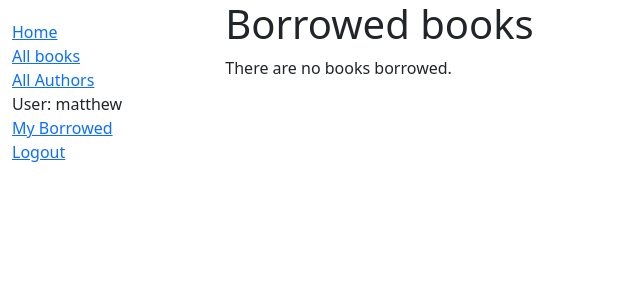
After one commit to MatthewTaylor9758/LocalLibrary, a Django app: page /catalog/mybooks/ in a window 1280 px wide. The commit adds this page. Shown: the top 300 px of the page, without its empty margins (0-640 px from the left). Run offline with Django 4.2, Linux system fonts and the light colour scheme; a user stored in the database is signed in; data comes from the database, SQL or seed files in the repository; both versions use the stored data as it was after the commit.

Commit message:
add permissions and sidebar borrowed books

```diff
--- a/locallibrary/catalog/models.py
+++ b/locallibrary/catalog/models.py
@@ -68,6 +68,7 @@ class BookInstance(models.Model):
 
     class Meta:
         ordering = ['due_back']
+        permissions = (("can_mark_returned", "Set book as returned"),)
 
     @property
     def is_overdue(self):
--- a/locallibrary/catalog/templates/base_generic.html
+++ b/locallibrary/catalog/templates/base_generic.html
@@ -26,6 +26,7 @@
               <li><a href="{% url 'authors' %}">All Authors</a></li>
               {% if user.is_authenticated %}
                 <li>User: {{ user.get_username }}</li>
+                <li><a href="{% url 'my-borrowed' %}">My Borrowed</a></li>
                 <li><a href="{% url 'logout' %}?next={{ request.path }}">Logout</a></li>
               {% else %}
                 <li><a href="{% url 'login' %}?next={{ request.path }}">Login</a></li>
--- /dev/null
+++ b/locallibrary/catalog/templates/catalog/bookinstance_list_borrowed_user.html
@@ -0,0 +1,19 @@
+{% extends "base_generic.html" %}
+
+{% block content %}
+    <h1>Borrowed books</h1>
+
+    {% if bookinstance_list %}
+    <ul>
+
+      {% for bookinst in bookinstance_list %}
+      <li class="{% if bookinst.is_overdue %}text-danger{% endif %}">
+        <a href="{% url 'book-detail' bookinst.book.pk %}">{{ bookinst.book.title }}</a> ({{ bookinst.due_back }})
+      </li>
+      {% endfor %}
+    </ul>
+
+    {% else %}
+      <p>There are no books borrowed.</p>
+    {% endif %}
+{% endblock %}
--- a/locallibrary/catalog/urls.py
+++ b/locallibrary/catalog/urls.py
@@ -6,7 +6,8 @@ urlpatterns = [
     path('books/', views.BookListView.as_view(), name='books'),
     path('book/<int:pk>', views.BookDetailView.as_view(), name='book-detail'),
     path('authors', views.AuthorListView.as_view(), name='authors'),
-    path('author/<int:pk>', views.AuthorDetailView.as_view(), name='author-detail')
+    path('author/<int:pk>', views.AuthorDetailView.as_view(), name='author-detail'),
+    path('mybooks/', views.LoanedBooksByUserListView.as_view(), name='my-borrowed'),
 ]
 
 # For Django class-based views we access an appropriate view function by calling the
--- a/locallibrary/catalog/views.py
+++ b/locallibrary/catalog/views.py
@@ -1,6 +1,7 @@
 from django.shortcuts import render
 from .models import Book, Author, BookInstance, Genre, Language
 from django.views import generic
+from django.contrib.auth.mixins import LoginRequiredMixin
 # Create your views here.
 
 def index(request):
@@ -46,6 +47,18 @@ class AuthorListView(generic.ListView):
 class AuthorDetailView(generic.DetailView):
     model = Author
 
+class LoanedBooksByUserListView(LoginRequiredMixin,generic.ListView):
+    """Generic class-based view listing books on loan to current user."""
+    model = BookInstance
+    template_name = 'catalog/bookinstance_list_borrowed_user.html'
+    paginate_by = 10
+
+    def get_queryset(self):
+        return (
+            BookInstance.objects.filter(borrower=self.request.user)
+            .filter(status__exact='o')
+            .order_by('due_back')
+        )
 
 # BookDetailView class as a view function instead \/
 # def book_detail_view(request, primary_key):
```
Also changed, not shown: locallibrary/catalog/migrations/0004_alter_bookinstance_options.py (added), locallibrary/db.sqlite3.
